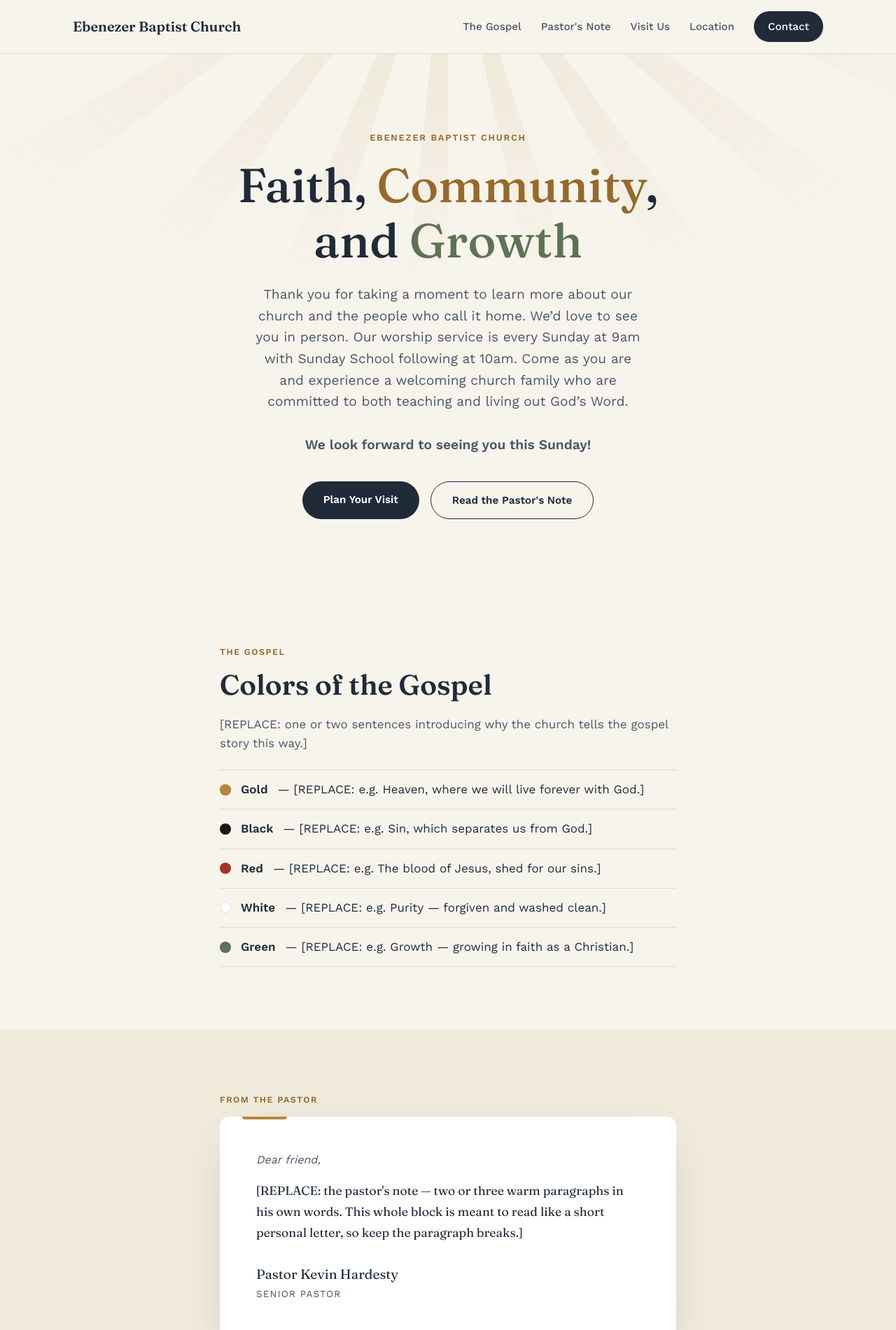
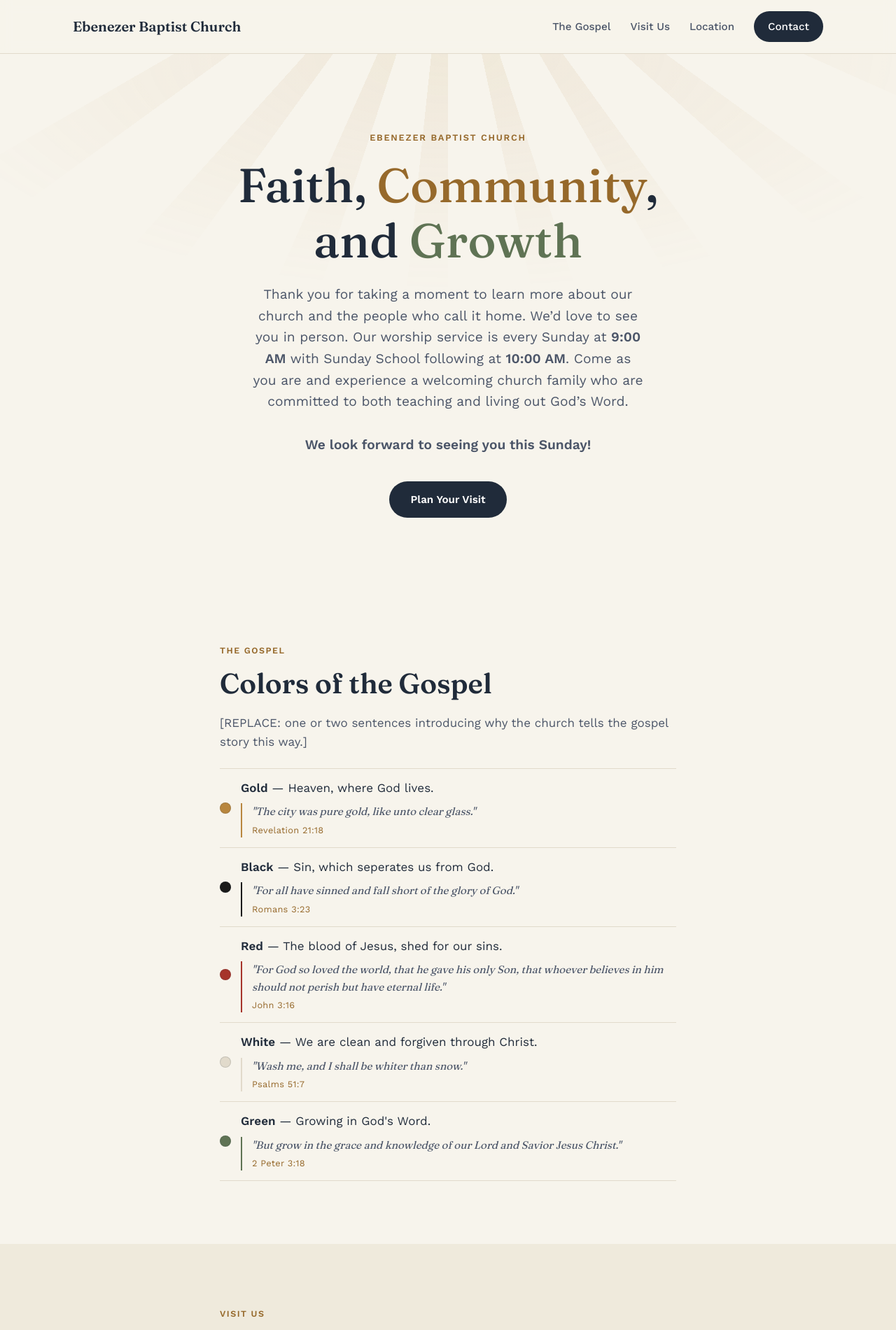
Before and after one commit to Ebenezer-BC-Huntsville/ebenezer-church-website, a Flask app: page / in a window 1280 px wide. Shown: the top 1901 px of the page at 70% size. Run offline with Flask 3, Linux system fonts and the light colour scheme.

Commit message:
Added new css and added gospel colors

```diff
--- a/static/style.css
+++ b/static/style.css
@@ -247,7 +247,27 @@ a:hover { text-decoration: underline; }
 .gospel-colors-list strong {
   color: var(--ink);
 }
-
+.gospel-colors-list .gospel-item {
+  flex: 1;
+}
+.gospel-colors-list blockquote {
+  margin: 8px 0 0;
+  padding-left: 14px;
+  border-left: 2px solid var(--swatch);
+  font-family: var(--font-display);
+  font-style: italic;
+  font-size: 0.95rem;
+  color: var(--ink-soft);
+}
+.gospel-colors-list blockquote cite {
+  display: block;
+  margin-top: 4px;
+  font-family: var(--font-body);
+  font-style: normal;
+  font-size: 0.8rem;
+  color: var(--gold-deep);
+  letter-spacing: 0.02em;
+}
 .fade-in { opacity: 0; transform: translateY(16px); transition: opacity 0.7s ease, transform 0.7s ease; }
 .fade-in.is-visible { opacity: 1; transform: translateY(0); }
 
--- a/templates/index.html
+++ b/templates/index.html
@@ -22,7 +22,7 @@
     </button>
     <nav id="primary-nav" class="primary-nav">
       <a href="#gospel-colors">The Gospel</a>
-      <a href="#pastor">Pastor's Note</a>
+      <!-- <a href="#pastor">Pastor's Note</a> -->
       <a href="#visit">Visit Us</a>
       <a href="#location">Location</a>
       <a href="#contact" class="nav-cta">Contact</a>
@@ -39,14 +39,14 @@
       <h1>Faith, <span class="accent-gold">Community</span>,<br>and <span class="accent-sage">Growth</span></h1>
       <p class="hero-lede">
         Thank you for taking a moment to learn more about our church and the people who call it home.
-        We’d love to see you in person. Our worship service is every Sunday at 9am with Sunday School following at 10am.
+        We’d love to see you in person. Our worship service is every Sunday at <b>9:00 AM</b> with Sunday School following at <b>10:00 AM</b>.
         Come as you are and experience a welcoming church family who are committed to both teaching and living out God’s Word.
         <br><br><b>We look forward to seeing you this Sunday!</b>
 
       </p>
       <div class="hero-actions">
         <a class="btn btn-primary" href="#visit">Plan Your Visit</a>
-        <a class="btn btn-ghost" href="#pastor">Read the Pastor's Note</a>
+        <!-- <a class="btn btn-ghost" href="#pastor">Read the Pastor's Note</a> -->
       </div>
     </div>
   </section>
@@ -61,24 +61,56 @@
     </p>
     <ul class="gospel-colors-list">
       <li style="--swatch: var(--gold);">
-        <strong>Gold</strong> — [REPLACE: e.g. Heaven, where we will live forever with God.]
+        <div class="gospel-item">
+          <strong>Gold</strong> — Heaven, where God lives.
+          <blockquote>
+            "The city was pure gold, like unto clear glass."
+            <cite>Revelation 21:18</cite>
+          </blockquote>
+        </div>
+
       </li>
       <li style="--swatch: #1A1A1A;">
-        <strong>Black</strong> — [REPLACE: e.g. Sin, which separates us from God.]
+        <div class="gospel-item">
+          <strong>Black</strong> — Sin, which seperates us from God.
+          <blockquote>
+            "For all have sinned and fall short of the glory of God."
+            <cite>Romans 3:23</cite>
+          </blockquote>
+        </div>
       </li>
       <li style="--swatch: #A6342A;">
-        <strong>Red</strong> — [REPLACE: e.g. The blood of Jesus, shed for our sins.]
+        <div class="gospel-item">
+          <strong>Red</strong> — The blood of Jesus, shed for our sins.
+          <blockquote>
+            "For  God so loved  the world,  that he gave his only Son, that whoever believes in him should not perish but have eternal life."
+            <cite>John 3:16</cite>
+          </blockquote>
+        </div>
       </li>
-      <li style="--swatch: #FFFFFF;">
-        <strong>White</strong> — [REPLACE: e.g. Purity — forgiven and washed clean.]
+      <!-- <li style="--swatch: #FFFFFF;"> -->
+      <li style="--swatch: var(--mist);">
+        <div class="gospel-item">
+          <strong>White</strong> — We are clean and forgiven through Christ.
+          <blockquote>
+            "Wash me, and I shall be whiter than snow."
+            <cite>Psalms 51:7</cite>
+          </blockquote>
+        </div>
       </li>
       <li style="--swatch: var(--sage);">
-        <strong>Green</strong> — [REPLACE: e.g. Growth — growing in faith as a Christian.]
+        <div class="gospel-item">
+          <strong>Green</strong> — Growing in God's Word.
+          <blockquote>
+            "But grow in the grace and knowledge of our Lord and Savior Jesus Christ."
+            <cite>2 Peter 3:18</cite>
+          </blockquote>
+        </div>
       </li>
     </ul>
   </div>
 </section>
-
+<!--
   <section id="pastor" class="section section-tint">
     <div class="wrap section-narrow fade-in">
       <span class="section-eyebrow">From the Pastor</span>
@@ -127,7 +159,7 @@
       </div>
     </div>
   </section>
-
+--->
   <section id="visit" class="section section-tint">
     <div class="wrap section-narrow fade-in">
       <span class="section-eyebrow">Visit Us</span>
@@ -149,7 +181,7 @@
             1451 FM 1791<br>
             Huntsville, TX 77340
           </address>
-          <p><a href="tel:+10000000000">[Phone Number]</a></p>
+          <!--<p><a href="tel:+10000000000">[Phone Number]</a></p>-->
         </div>
         <div class="map-embed">
           <iframe
@@ -199,7 +231,7 @@
 <footer class="site-footer">
   <div class="wrap footer-inner">
     <span class="wordmark">Ebenezer Baptist Church</span>
-    <p>1451 FM 1791, Huntsville, TX 77340 &middot; [Phone Number]</p>
+    <p>1451 FM 1791, Huntsville, TX 77340</p>
     <p class="copyright">&copy; <span id="year">2026</span> Ebenezer Baptist Church. All rights reserved.</p>
   </div>
 </footer>
```
